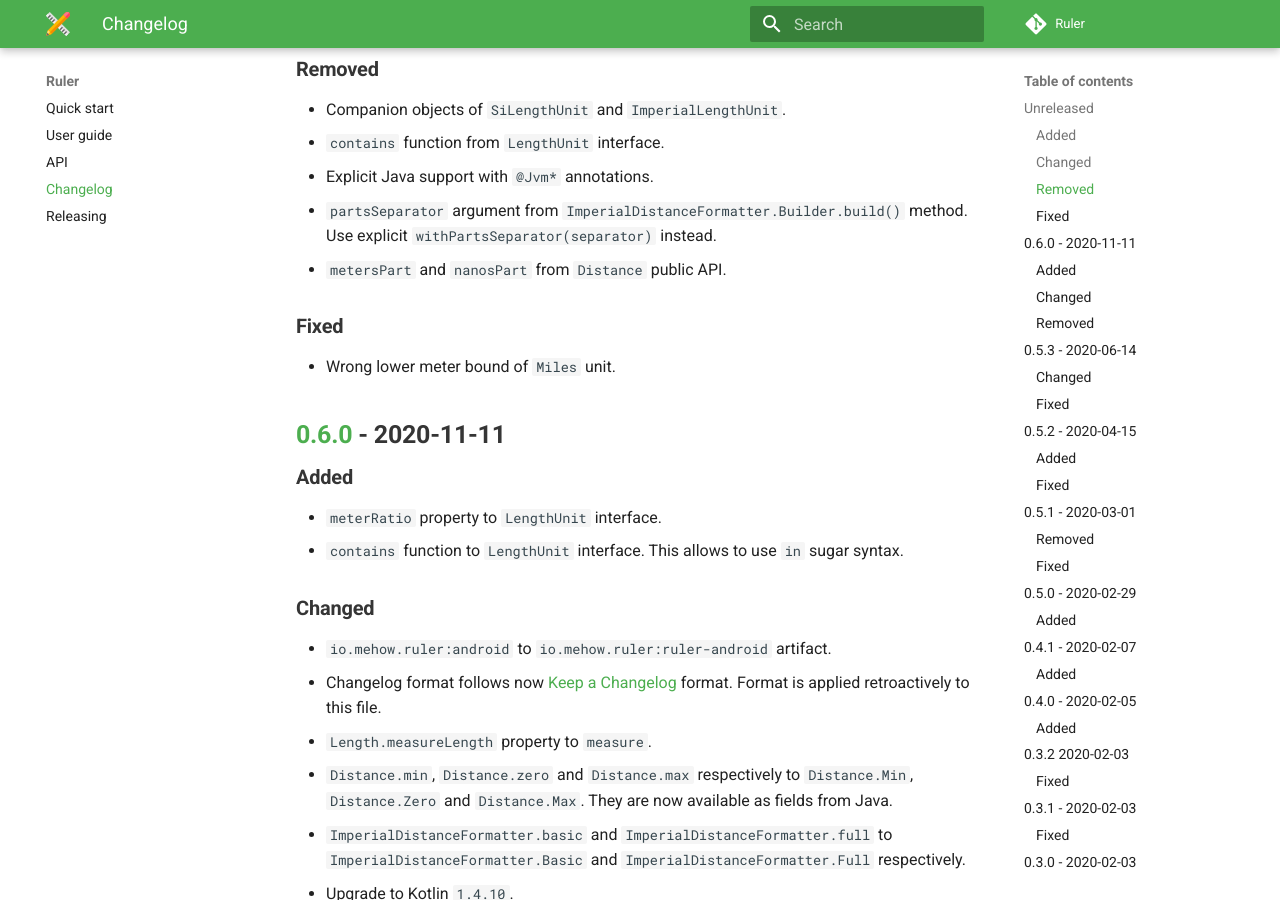
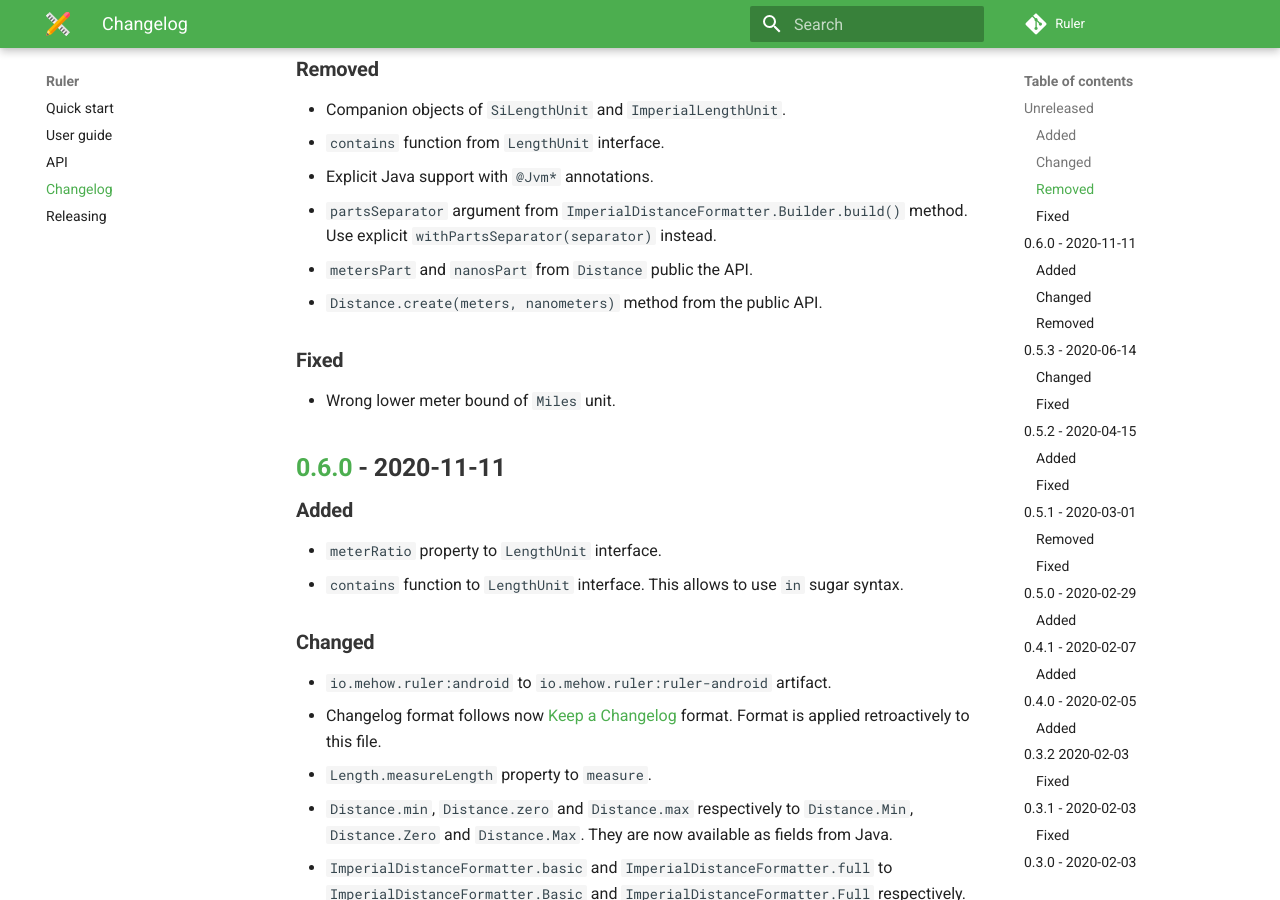
Before and after one commit to MiSikora/ruler, an MkDocs documentation site: the page built from docs/changelog.md, in a window 1280 px wide and 900 px high, scrolled down 761 px. Built offline with MkDocs 1.6.1 and Material for MkDocs 9.7.7, drawn with Linux system fonts in a browser that asks for light colours; comment, search, counter and statistics services are not loaded.

Commit message:
Remove distance factory method from public API

```diff
--- a/docs/changelog.md
+++ b/docs/changelog.md
@@ -25,7 +25,8 @@ and this project adheres to [Semantic Versioning](https://semver.org/spec/v2.0.0
 - `contains` function from `LengthUnit` interface.
 - Explicit Java support with `@Jvm*` annotations.
 - `partsSeparator` argument from `ImperialDistanceFormatter.Builder.build()` method. Use explicit `withPartsSeparator(separator)` instead.
-- `metersPart` and `nanosPart` from `Distance` public API.
+- `metersPart` and `nanosPart` from `Distance` public the API.
+- `Distance.create(meters, nanometers)` method from the public API.
 
 ### Fixed
 - Wrong lower meter bound of `Miles` unit.
```
Also changed, not shown: 1 other file.
